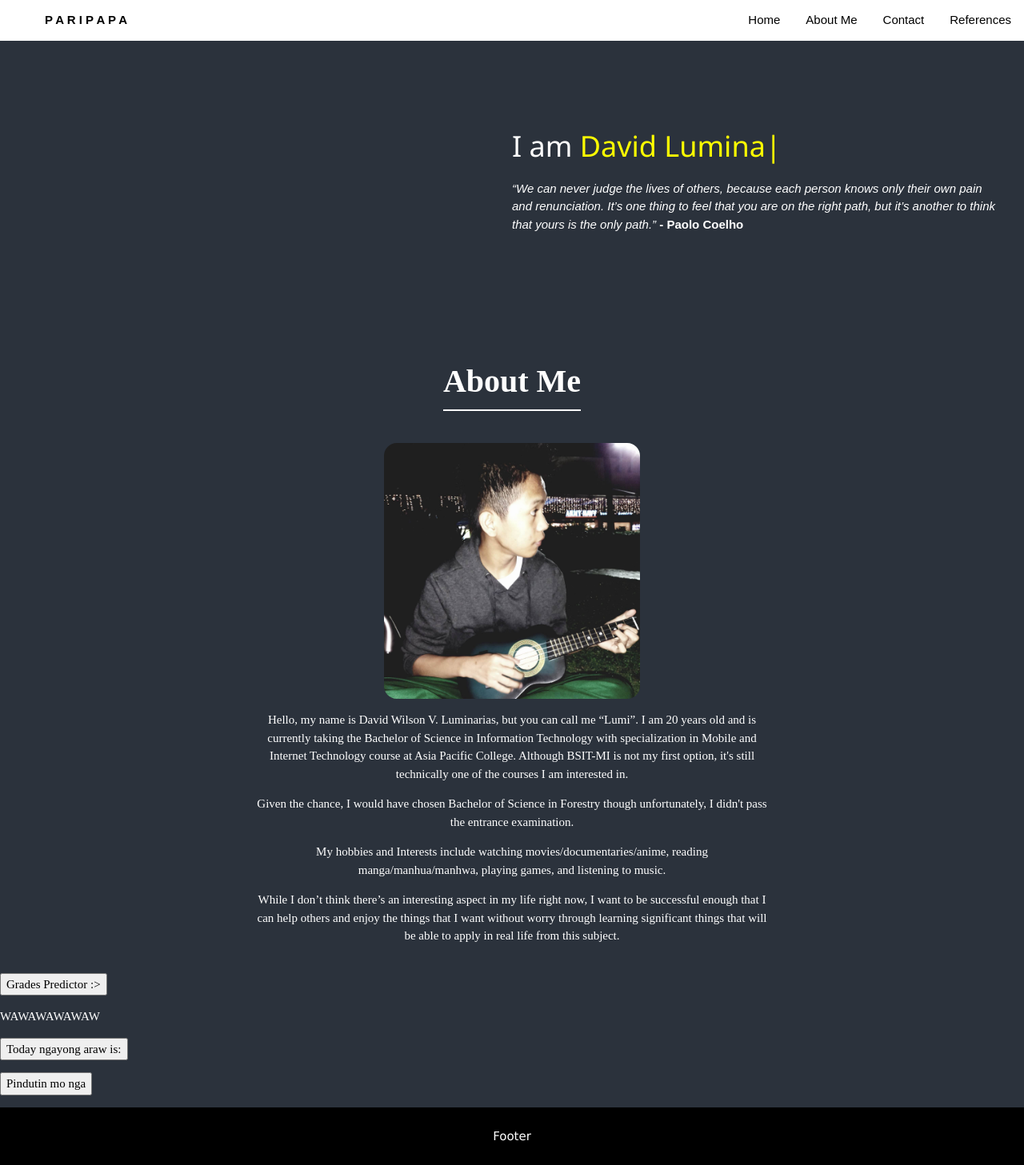
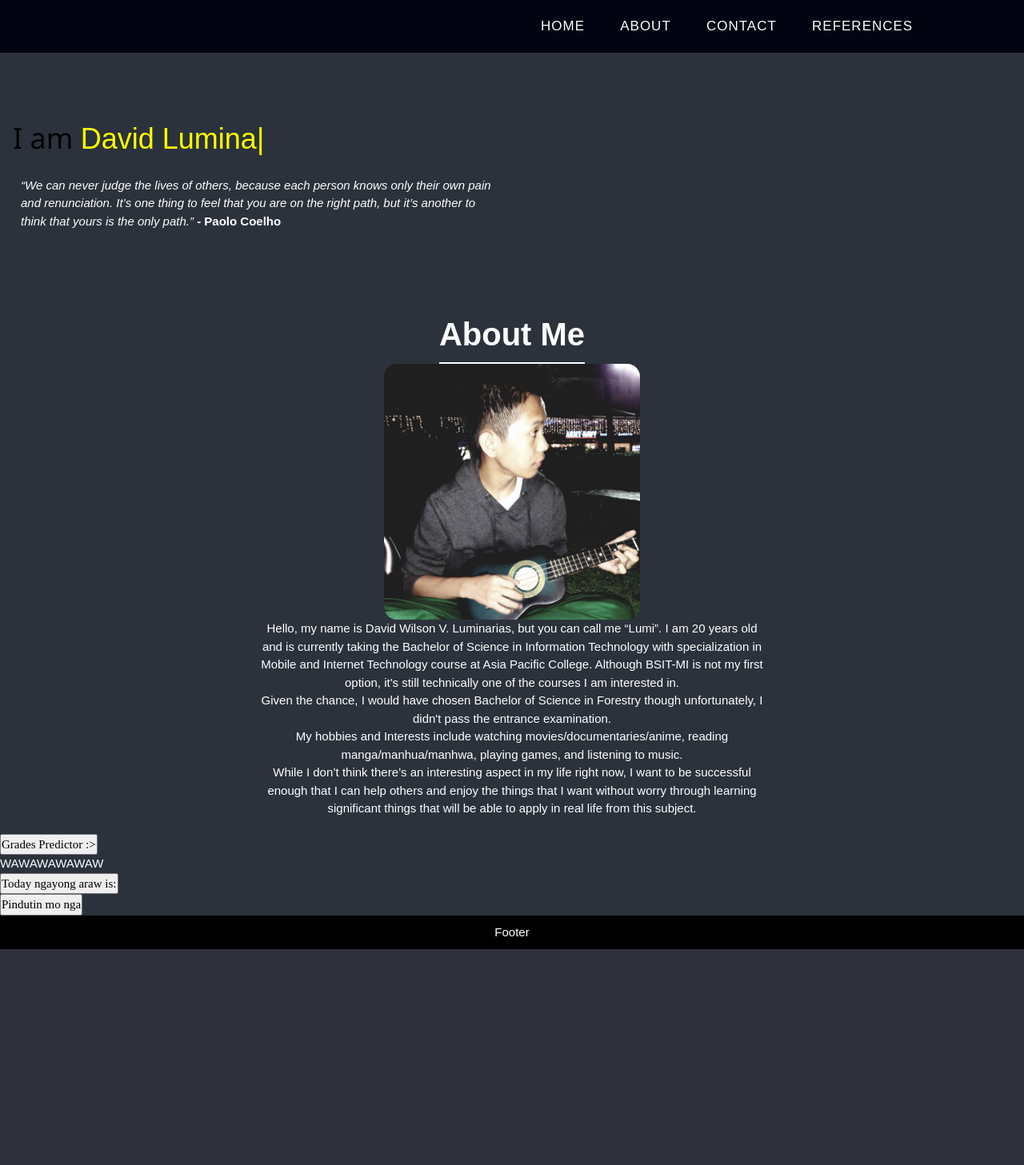
Before and after one commit to dvluminarias/lab-2, a PHP site: page / in a window 1280 px wide. Shown: the whole page at 80% size. After the commit the page ends 1187 px from the top, so only its background shows below. Run offline with PHP 8.4, Linux system fonts and the light colour scheme.

Commit message:
Navigation Bar Revisions

```diff
--- a/week5/Index.html
+++ b/week5/Index.html
@@ -23,51 +23,6 @@
 		margin-right: auto;
 		}
 
-		ul {
-		list-style-type: none;
-		overflow: hidden;
-		background-color: white;
-		transition: all 0.5s;
-		margin: 0;
-		}
-
-		li a {
-		float: right;
-		display: inline-block;
-		color: black;
-		text-align: center;
-		padding: 14px 16px;
-		text-decoration: none;
-		font-family: arial;
-		cursor: pointer;
-		position: relative;
-		transition: 0.5s;
-		font-size: 1em;
-		}
-
-		li b {
-		float; left;
-		display: inline-block;
-		color: black;
-		text-align: center;
-		padding: 14px 16px;
-		text-decoration: none;
-		font-family: arial;
-		position: relative;
-		transition: 0.5s;
-		}
-
-		li a:hover {
-		background-color: black;
-		color: white;
-		padding-right: 30px;
-		}
-
-		li a:hover:after {
-		content: '\00bb';
-		color: w;
-		}
-
 		.justify {
 		text-align: justify;
 		text-justify: inter-word;
@@ -78,10 +33,6 @@
         border-bottom-style: solid;
         border-bottom-width: 2.5px;
         width: fit-content;
-        }
-
-		* {
-		box-sizing: border-box;
         }
 
 		.column50 {
@@ -109,12 +60,6 @@
 
 		.vertical {
 		padding: 70px 0;
-		}
-
-		.landing {
-		color: white;
-		font-family: 'Poppins', sans-serif;
-		padding: 10px;
 		}
 
 		.content{
@@ -150,18 +95,18 @@
 </head>
 
 <body>
-<div>
+	<div class="header">
+		<nav>
 			<ul>
-		<li><a href="#References">References</a></li>
-        <li><a href="#Contact">Contact</a></li>
-		<li><a href="#About Me">About Me</a></li>
-		<li><a href="#Home">Home</a></li>
-		<li><b>P A R I P A P A</b></li>
+				<li><a href="#Home">HOME</a></li>
+				<li><a href="#About">ABOUT</a></li>
+				<li><a href="#Contact">CONTACT</a></li>
+				<li><a href="#References">REFERENCES</a></li>
 			</ul>
+		</nav>
 	</div>
 
 <div class="w3-container">
-<div class ="landing">
 	<div class="row">
 		<p>
 			<div class="column50">
@@ -179,7 +124,7 @@
 						backspeed: 100,
 						loop: true})
 					</script>
-					<p><i>
+					<p style="color: white; font-family: 'Poppins', sans-serif; padding: 10px;"><i>
 					“We can never judge the lives of others, because each person knows only their own pain and renunciation. It’s one thing to feel that you are on the right path, but it’s another to think that yours is the only path.”
 					</i>
 					<b> - Paolo Coelho</b>
@@ -189,13 +134,12 @@
 		</p>
 	</div>
 </div>
-</div>
 
 <div>
 	<div class="column">
 		<div class="center">
 			<div class="content">
-				<p class="line" id ="Home" style="font-size: 40px; font-weight: 700; margin-left: auto; margin-right: auto;">
+				<p class="line" id ="About" style="font-size: 40px; font-weight: 700; margin-left: auto; margin-right: auto;">
 				About Me
 				</p>
 				<div style="width:100%; height:100%;">
--- a/week5/style.css
+++ b/week5/style.css
@@ -1,3 +1,55 @@
+*{
+	margin: 0;
+	padding: 0;
+	box-sizing: border-box;
+	font-family: 'Poppins', sans-serif;
+}
+
+.header{
+	width: 100%;
+	height: auto;
+	background: #020412;
+	color: #fff;
+	padding: 0 8.5%;
+	position: relative;
+}
+
+nav{
+	display: flex;
+	width: 100%;
+	align-items: center;
+	flex-wrap: wrap;
+	padding: 10px 0 10px;
+}
+
+nav ul{
+	flex: 1;
+	text-align: right;
+	padding-right: 10px;
+}
+
+nav ul li{
+	display: inline-block;
+	list-style: none;
+	margin: 10px 20px;
+}
+
+nav ul li a{
+	color: #fff;
+	text-decoration: none;
+	letter-spacing: 1px;
+	font-size: 17px;
+}
+
+nav ul li a:hover{
+	color: #fff724;
+	padding-bottom: 5px;
+    border-bottom-style: solid;
+    border-bottom-width: 2.5px;
+    width: fit-content;
+	border-bottom-color: white;
+}
+
 .demo{
 	color: #fff;
 	display: flex;
```
Lines whose indentation alone changed are shown as unchanged.
